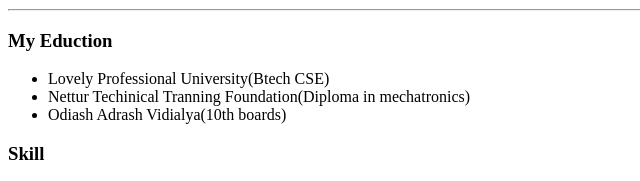
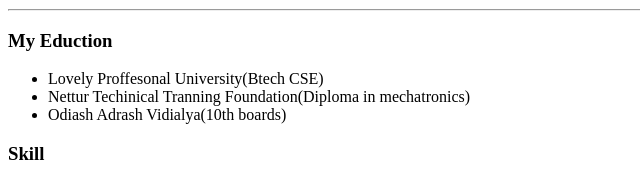
Before and after one commit to Siddhipradamohapatro120503/Live-page-portfolia, a plain HTML site: page index.html in a window 1280 px wide. Shown: the part 398-579 px from the top of the page, 0-640 px from the left. Drawn offline with Linux system fonts and the light colour scheme.

Commit message:
Update index.html

```diff
--- a/index.html
+++ b/index.html
@@ -4,13 +4,15 @@
 <head>
   <meta charset="utf-8">
   <title>Siddhi personal site</title>
+  <link rel="stylesheet" href="css/Style.css">
 </head>
 
 <body>
   <table>
     <tr>
       <td><img src="siddhi.png" alt="Siddhi"></td>
-      <td><h1>Siddhiprada Mohapatro</h1>
+      <td>
+        <h1>Siddhiprada Mohapatro</h1>
         <p><i>Self Taught Python and <strong>FullStack Developer</strong>.</i></p>
         <p>I am doing mechatronics engineering at Nttf gopalpur and I am passionate about my work.</td>
     </tr>
@@ -19,7 +21,7 @@
 <hr>
 <h3>My Eduction</h3>
 <ul>
-  <li>Lovely Professional University(Btech CSE)</li>
+  <li>Lovely Proffesonal University(Btech CSE)</li>
   <li>Nettur Techinical Tranning Foundation(Diploma in mechatronics)</li>
   <li>Odiash Adrash Vidialya(10th boards)</li>
 </ul>
```
